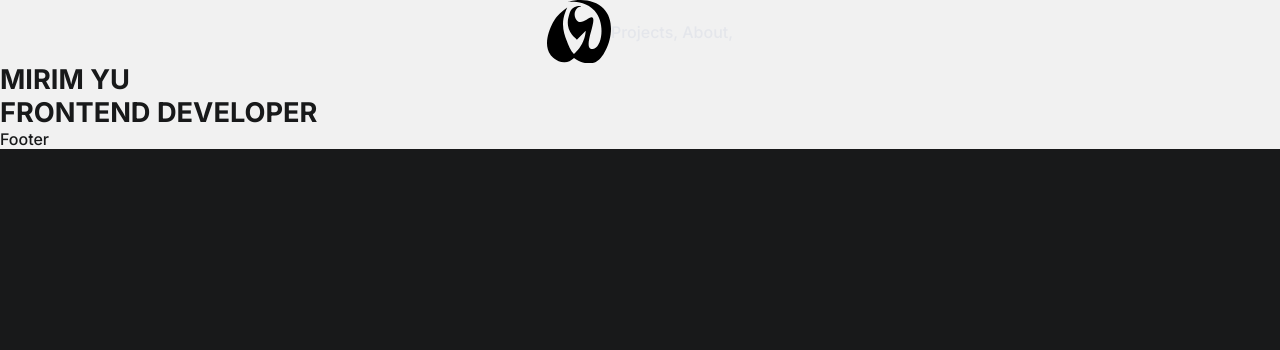
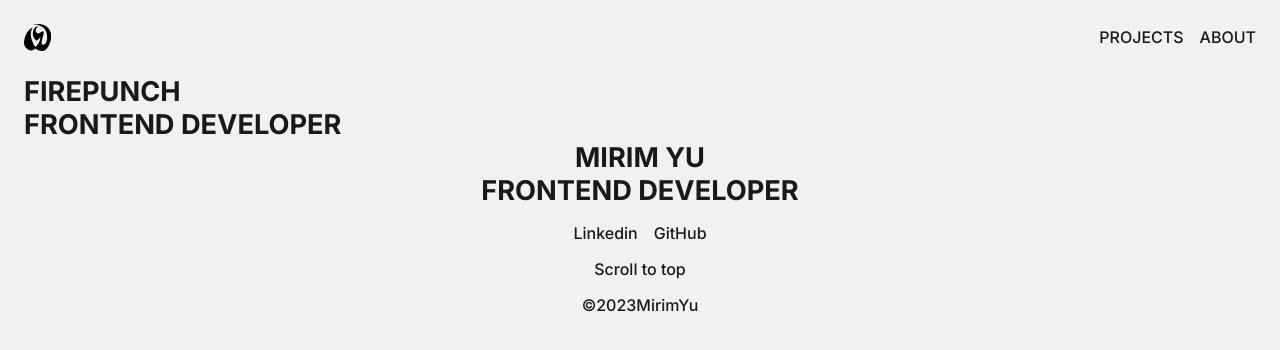
Before and after one commit to firepunch/firepunch.github.io, a Next.js app: page / in a window 1280 px wide. Shown: the top 350 px of the page. Built offline with nearby package versions, Linux system fonts and the light colour scheme.

Commit message:
Styling header, footer

```diff
--- a/app/components/Footer.js
+++ b/app/components/Footer.js
@@ -1,8 +1,40 @@
+import { css } from '@emotion/css'
+import { fontStyles } from "../../shared/variables"
+import { flexStyles } from "../../shared/styles"
 
-const Footer = () => (
-  <footer>
-    <div>Footer</div>
-  </footer>
-)
+export default function Footer() {
+  return (
+    <footer className={footerStyles.self}>
+      <p className={footerStyles.title}>
+        Mirim Yu<br />
+        FrontEnd Developer
+      </p>
+      <nav className={footerStyles.nav}>
+        <a href="https://www.linkedin.com/in/mirim-yu-259579163" target="_blank" rel="noopener noreferrer">
+          Linkedin
+        </a>
+        <a href="https://github.com/firepunch" target="_blank" rel="noopener noreferrer">
+          GitHub
+        </a>
+      </nav>
+      <p>Scroll to top</p>
+      <p>©2023MirimYu</p>
+    </footer>
+  )
+}
 
-export default Footer
+const footerStyles = {
+  self: css({
+    ...flexStyles(),
+    flexDirection: 'column',
+    gap: '1rem'
+  }),
+  title: css({
+    ...fontStyles.h1,
+    textAlign: 'center',
+  }),
+  nav: css({
+    ...flexStyles(),
+    gap: '1rem'
+  })
+}
--- a/app/components/Header/index.js
+++ b/app/components/Header/index.js
@@ -1,35 +1,33 @@
 import { css } from '@emotion/css'
-import Logo from './logo.js';
+import { flexStyles } from '../../../shared/styles.js'
+import Logo from './logo.js'
 
-const Header = () => (
-  <header className={headerStyle}>
-    <Logo className={logoStyle} />
-    <nav className={navStyle}>
-      <a href="/projects" className={navLinkStyle}>Projects</a>
-      <a href="/projects" className={navLinkStyle}>About</a>
-    </nav>
-  </header>
-)
+export default function Header() {
+  return (
+    <header className={headerStyles.self}>
+      <Logo className={headerStyles.logo} />
+      <nav className={headerStyles.nav}>
+        <a href="/projects" className={headerStyles.navLink}>Projects</a>
+        <a href="/about" className={headerStyles.navLink}>About</a>
+      </nav>
+    </header>
+  )
+}
 
-const headerStyle = css({
-  display: 'flex',
-  flexDirection: 'row',
-  alignItems: 'center',
-  justifyContent: 'center'
-})
-
-const logoStyle = css({
-  width: '4rem'
-})
-
-const navStyle = css`
-
-`
-
-const navLinkStyle = css`
-  &:after {
-    content: ', ';
+const headerStyles = {
+  self: css({
+    ...flexStyles(true),
+    marginBottom: '1.5rem',
+  }),
+  logo: css({
+    width: '1.7rem'
+  }),
+  nav: css({
+  }),
+  navLink: css`
+  text-transform: uppercase;
+  &:not(:last-child) {
+    padding-right: 1rem;
   }
 `
-
-export default Header
+}
--- a/pages/_app.js
+++ b/pages/_app.js
@@ -2,6 +2,7 @@ import * as React from 'react'
 import Head from 'next/head'
 import createCache from '@emotion/cache'
 import { CacheProvider } from '@emotion/react'
+
 import Footer from '../app/components/Footer'
 import Header from '../app/components/Header/index'
 import { globalStyles } from '../shared/styles'
--- a/pages/index.js
+++ b/pages/index.js
@@ -1,12 +1,19 @@
+import { css } from '@emotion/css'
 import { fontStyles } from "../shared/variables"
 
-const Home = () => (
-  <div>
-    <h1 css={fontStyles.h1}>
-      Mirim Yu <br />
-      FrontEnd Developer
-    </h1>
-  </div>
-)
+export default function Home() {
+  return (
+    <div>
+      <h1 className={homeStyles.h1}>
+        Firepunch <br />
+        FrontEnd Developer
+      </h1>
+    </div>
+  )
+}
 
-export default Home
+const homeStyles = {
+  h1: css({
+    ...fontStyles.h1
+  })
+}
--- a/shared/styles.js
+++ b/shared/styles.js
@@ -1,5 +1,11 @@
 import { Global } from '@emotion/react';
 import { colors, fontStyles, spacing } from './variables';
+
+export const flexStyles = (hasSpace = false) => ({
+  display: 'flex',
+  alignItems: 'center',
+  justifyContent: hasSpace ? 'space-between' : 'center'
+})
 
 export const globalStyles = (
   <Global
@@ -9,17 +15,18 @@ export const globalStyles = (
           boxSizing: 'border-box',
         },
         "html": {
+          width: '100%',
+          height: '100%',
           fontFamily: 'Inter, Mona Sans, sans-serif',
-          background: colors.black,
-          color: colors.white,
+          background: colors.grey[100],
+          color: colors.black,
           margin: 0,
           padding: 0,
           scrollBehavior: 'smooth',
         },
         "body": {
           ...fontStyles.body,
-          background: colors.grey[100],
-          color: colors.black
+          padding: spacing.sidePadding
         },
         "section": {
           padding: `5rem ${spacing.sidePadding} 0`,
@@ -37,7 +44,7 @@ export const globalStyles = (
           margin: 0,
         },
         "a": {
-          color: colors.white,
+          color: colors.black,
           textDecoration: 'none',
         },
       },
--- a/shared/variables.js
+++ b/shared/variables.js
@@ -1,12 +1,12 @@
 import { css } from "@emotion/react"
 
-export const breakpoints = [1024, 768]
-export const mq = breakpoints.map(bp => `@media (min-width: ${bp}px)`)
+export const mq = [
+  `@media (min-width: 1024px)`,
+  `@media (min-width: 768px)`
+]
 
 export const spacing = {
-  sidePadding: '2.4rem',
-  gridVerticalPadding: '3rem',
-  gridHorizontalPadding: '1.4rem',
+  sidePadding: '1.5rem',
 }
 
 export const colors = {
@@ -33,7 +33,11 @@ export const fontStyles = {
     fontWeight: '500',
     margin: 0,
   },
-  h1: css({
+  selection: {
+    color: colors.black,
+    background: colors.lightBlue,
+  },
+  h1: {
     fontWeight: '700',
     fontSize: '1.3rem',
     textTransform: 'uppercase',
@@ -41,5 +45,5 @@ export const fontStyles = {
     [mq[0]]: {
       fontSize: '1.7rem',
     },
-  }),
+  },
 }
```
